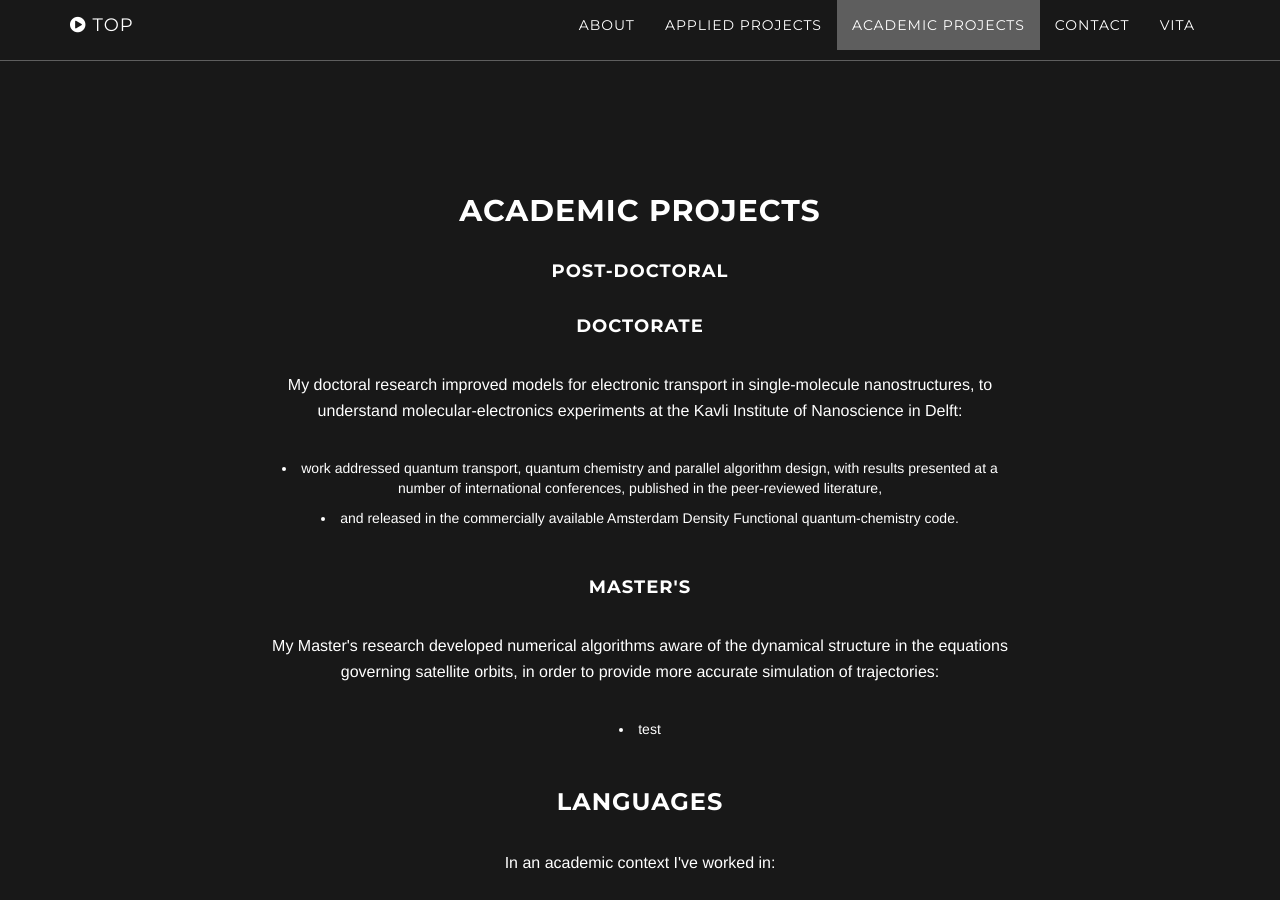
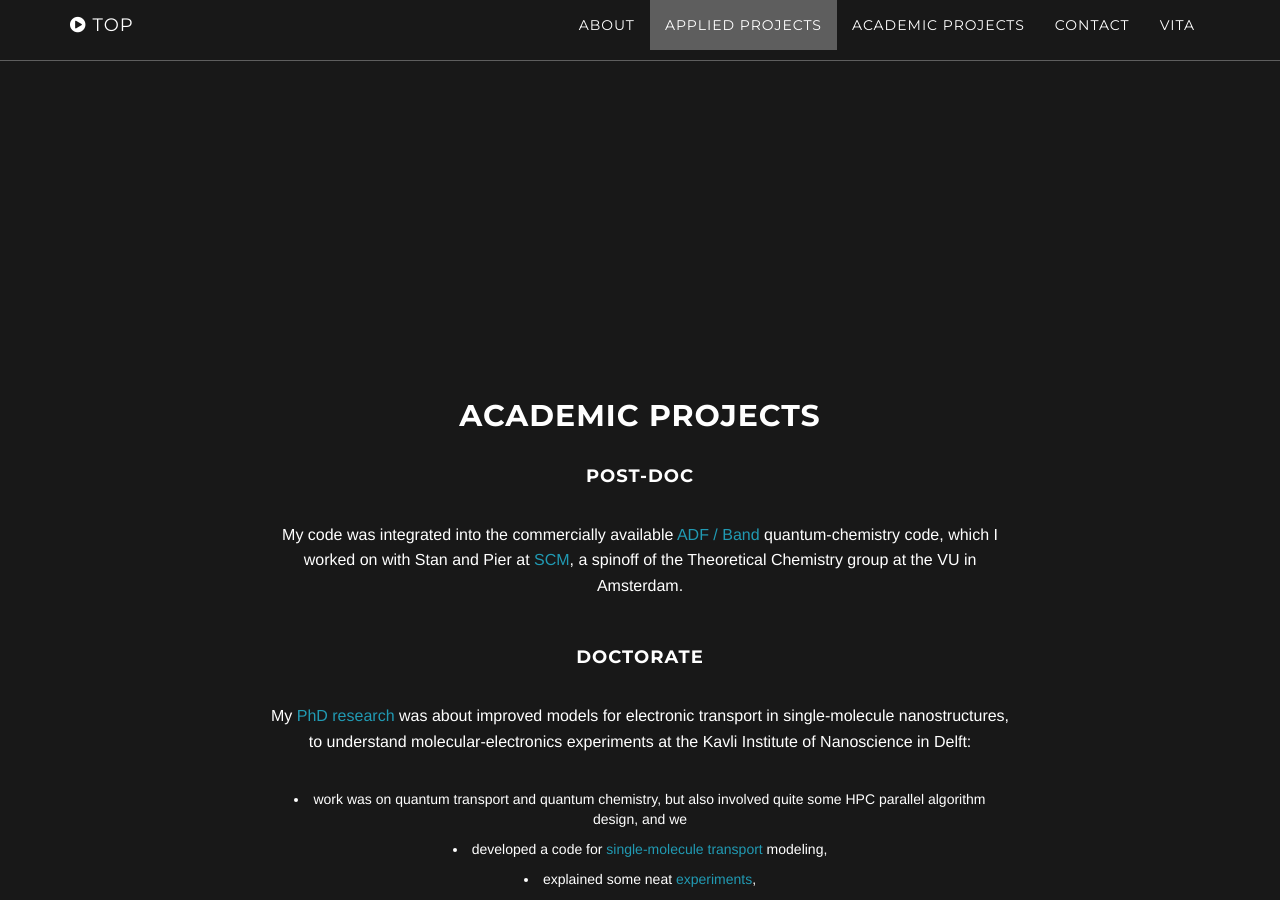
Before and after one commit to cjoverzijl/cjoverzijl.github.io, a Jekyll site: the page built from index.html, in a window 1280 px wide and 900 px high, scrolled down 2254 px. Built offline with Jekyll 4.4.1, drawn with Linux system fonts in a browser that asks for light colours; some of the changed text lies outside the part shown.

Commit message:
adding text

```diff
--- a/_includes/header.html
+++ b/_includes/header.html
@@ -5,7 +5,7 @@
                 <div class="row">
                     <div class="col-md-8 col-md-offset-2">
                         <h1 class="brand-heading">CJO Verzijl</h1>
-                        <p class="intro-text">Mathematical modeling, to understanding the world around us. <br>Where do we start?</p>
+                        <p class="intro-text">From mathematical modeling, to understanding the world around us. <br>Where do we start?</p>
                         <a href="#about" class="btn btn-circle page-scroll">
                             <i class="fa fa-angle-double-down animated"></i>
                         </a>
--- a/_includes/projects1.html
+++ b/_includes/projects1.html
@@ -3,18 +3,25 @@
         <div class="projects-section">
             <div class="container">
                 <h2>Academic Projects</h2>
-                <h4>Post-Doctoral</h4>
+                <h4>Post-Doc</h4>
+                <div class="science-list">
+                <p> My code was integrated into the commercially available <a href="http://www.scm.com/BAND_PeriodicDFT/">ADF / Band</a> quantum-chemistry code, which I worked on with Stan and Pier at <a href="http://www.scm.com">SCM</a>, a spinoff of the Theoretical Chemistry group at the VU in Amsterdam.
+                </p></div>
                 <h4>Doctorate</h4>
                 <div class="science-list">
-                    <p> My doctoral research improved models for electronic transport in single-molecule nanostructures, to understand molecular-electronics experiments at the Kavli Institute of Nanoscience in Delft:
-                    <li> work addressed quantum transport, quantum chemistry and parallel algorithm design, with results presented at a number of international conferences, published in the peer-reviewed literature, </li>
-                    <li> and released in the commercially available Amsterdam Density Functional quantum-chemistry code. </li>
+                    <p> My <a href="http://repository.tudelft.nl/view/ir/uuid%3A5a6b8240-1033-4834-b947-09c54b0f891b/">PhD research</a> was about improved models for electronic transport in single-molecule nanostructures, to understand molecular-electronics experiments at the Kavli Institute of Nanoscience in Delft:
+                    <li> work was on quantum transport and quantum chemistry, but also involved quite some HPC parallel algorithm design, and we </li>
+                    <li> developed a code for <a href="http://dx.doi.org/10.1021/jp3044225">single-molecule transport</a> modeling, </li>
+                    <li> explained some neat <a href="http://dx.doi.org/10.1038/nnano.2013.26">experiments</a>, </li>
+                    <li> and established the feasibility of <a href="http://dx.doi.org/10.1063/1.4793259">way cheaper methods</a> you should probably use first. </li>
+
                     </p>
                 </div>
                 <h4>Master's</h4>
                 <div class="science-list">
-                    <p> My Master's research developed numerical algorithms aware of the dynamical structure in the equations governing satellite orbits, in order to provide more accurate simulation of trajectories:
-                    <li> test </li>
+                    <p> My MSc research developed numerical algorithms aware of the dynamical structure in the equations governing satellite orbits, in order to provide more accurate simulation of trajectories:
+                    <li>Astrodynamics angle: <a href="http://repository.tudelft.nl/view/ir/uuid%3A922fcd8d-bd5a-446a-ad27-6827e3aeba1d/"> Numerically-conservative integration in N-body problems</a> </li>
+                    <li>Applied Math angle: <a href="http://repository.tudelft.nl/view/ir/uuid%3Adacac69b-b5f8-4216-a143-825a0e3bc2ea/"> Approximations to 1st Integrals in N-body problems</a> </li>
                     </p>
                 </div>
                 <h3>Languages</h3>
--- a/_includes/projects2.html
+++ b/_includes/projects2.html
@@ -6,9 +6,14 @@
                     <p><a href="http://startbootstrap.com/template-overviews/grayscale/" class="btn btn-default btn-lg">Visit Download Page</a></p>
 -->
                 <h2>Applied Projects</h2>
+                <h4>Santa Fe Institute Working Papers</h4>
+                <h4>Finance Working Papers</h4>
                 <div class="appl-list">
                     <li>Designed a risk-monitoring approach using floating risk-bandwidths linked to the market, providing a more dynamic picture of where any particular client’s portfolio stands in the current market regime, and also </li>
                     <li> Developed the modeling, and major parts of a full transaction-processing, analytics and reporting stack for an "Investment Game" our team organized for charity, mapping the 2014 World Cup to a complete securities market (<a href="http://www.abnamro.com">Quant at ABN</a>) </li>
+                </div>
+                <h4>Other Work</h4>
+                <div class="appl-list">
                     <li> Developed a scalable, high-performance, quantum-chemical NEGF transport code (<a href="http://kavli.tudelft.nl/">Physics PhD</a>), which was later integrated into a commercial quantum-chemistry modeling solution (<a href="http://www.scm.com">Postdoc at SCM</a>) </li>
                     <li> Designed a statistical methodology for validation of GSM-R network designs during field-trials on the high-speed railway networks in the Netherlands and Belgium, later also used in the design of a network in Tunisia (<a href="http://www.clearcincom.com">Consultant Radio Network Planner</a>) </li>
                 </div>
```
